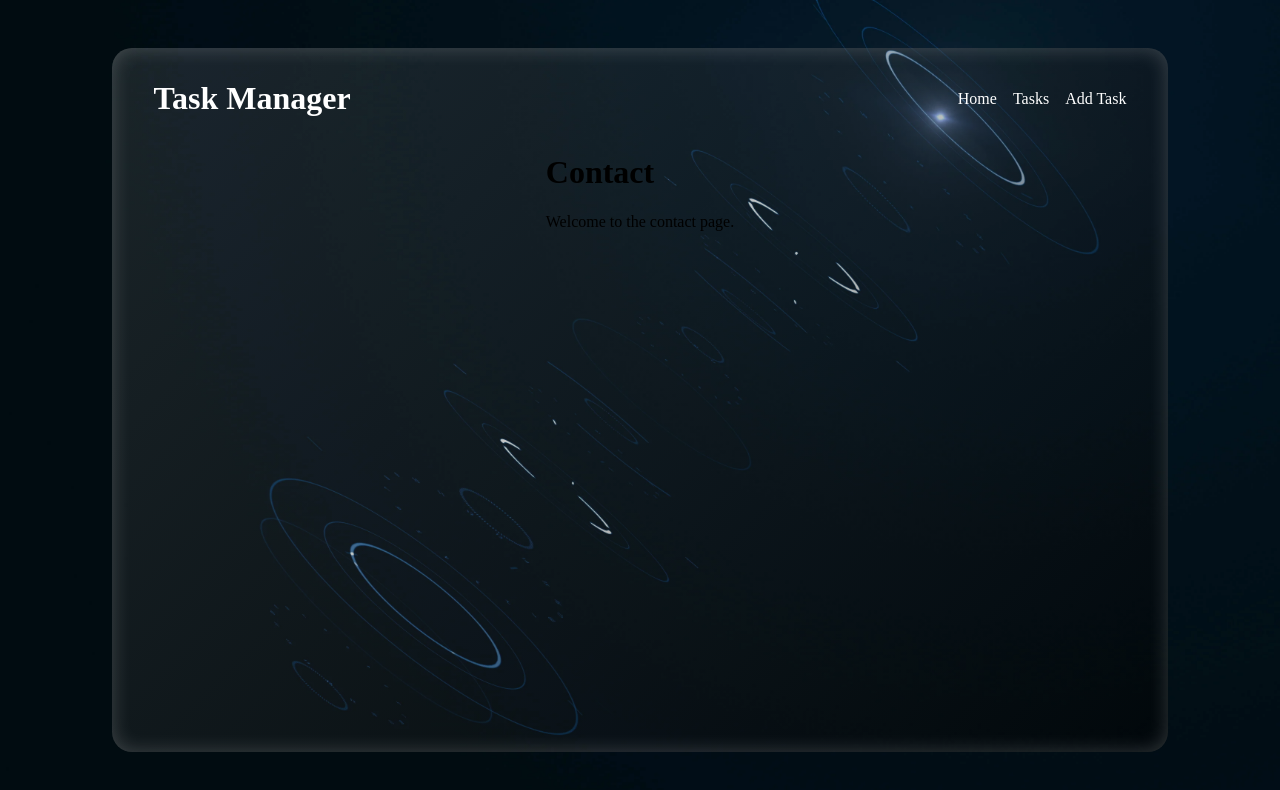
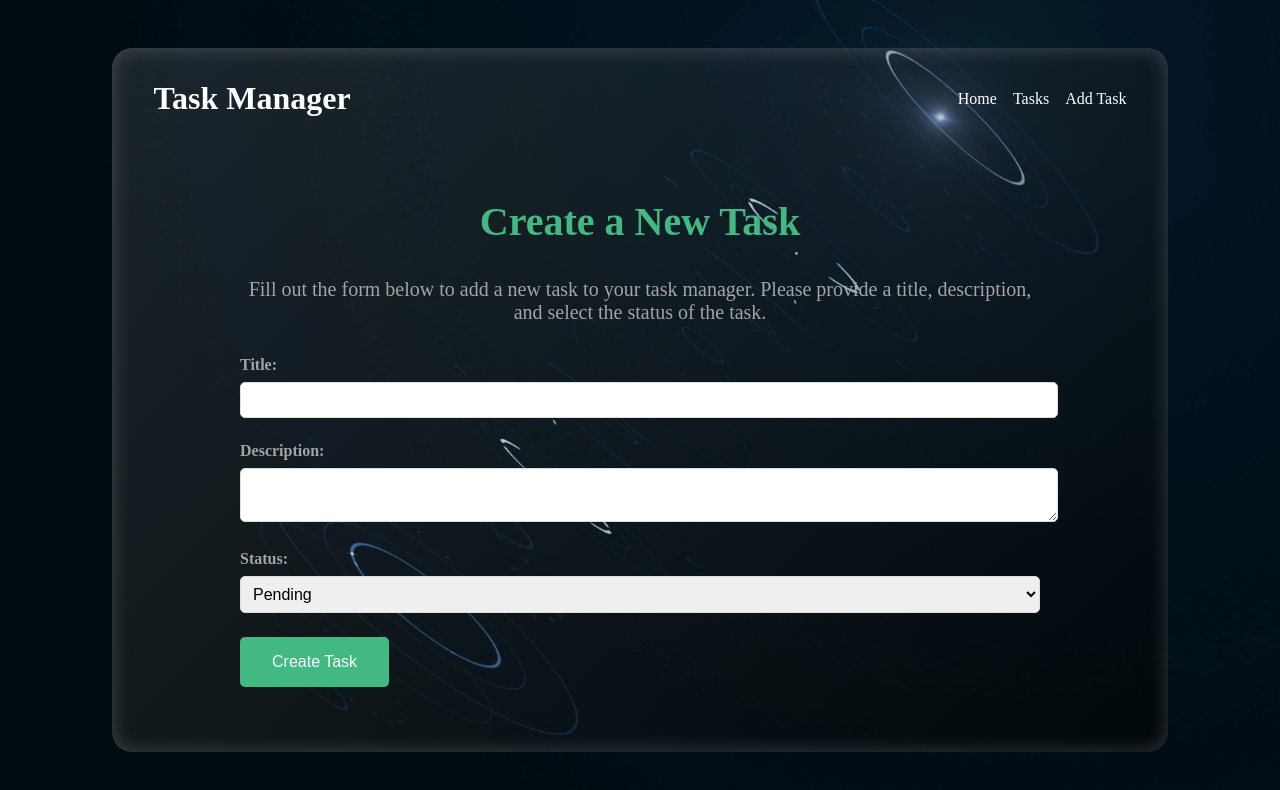
Before and after one commit to trat944/Chargevite-Frontend, a Vue app: page /add-task in a window 1280 px wide. Shown: the top 790 px of the page. Built offline with nearby package versions, Linux system fonts and the light colour scheme.

Commit message:
interface done, waiting on axios calls and ts interfaces

```diff
--- a/src/views/AddTask.vue
+++ b/src/views/AddTask.vue
@@ -1,11 +1,133 @@
 <template>
-  <div>
-    <h1>Contact</h1>
-    <p>Welcome to the contact page.</p>
+  <div class="add-task-container">
+    <section class="intro-section">
+      <h1>Create a New Task</h1>
+      <p>Fill out the form below to add a new task to your task manager. Please provide a title, description, and select the status of the task.</p>
+    </section>
+
+    <section class="form-section">
+      <form @submit.prevent="submitTask">
+        <div class="form-group">
+          <label for="title">Title:</label>
+          <input type="text" id="title" v-model="title" required />
+        </div>
+
+        <div class="form-group">
+          <label for="description">Description:</label>
+          <textarea id="description" v-model="description" required></textarea>
+        </div>
+
+        <div class="form-group">
+          <label for="status">Status:</label>
+          <select id="status" v-model="status" required>
+            <option value="pending">Pending</option>
+            <option value="in progress">In Progress</option>
+            <option value="completed">Completed</option>
+          </select>
+        </div>
+
+        <button type="submit" class="submit-button">Create Task</button>
+      </form>
+
+      <p v-if="confirmationMessage" class="confirmation-message">{{ confirmationMessage }}</p>
+    </section>
   </div>
 </template>
-<script>
-export default {
-  name: 'Home',
+
+<script setup>
+import { ref } from 'vue';
+import axios from 'axios';
+
+const title = ref('');
+const description = ref('');
+const status = ref('pending');
+const confirmationMessage = ref('');
+
+const submitTask = async () => {
+  try {
+    const newTask = {
+      title: title.value,
+      description: description.value,
+      status: status.value,
+      createdAt: new Date().toISOString()
+    };
+    await axios.post('http://localhost:3000/tasks', newTask);
+    confirmationMessage.value = 'The task has been created successfully!';
+
+    title.value = '';
+    description.value = '';
+    status.value = 'pending';
+  } catch (error) {
+    console.error('Error creating task:', error);
+  }
 };
 </script>
+
+<style scoped>
+.add-task-container {
+  max-width: 800px;
+  margin: 0 auto;
+  padding: 2rem;
+  text-align: center;
+}
+
+.intro-section {
+  margin-bottom: 2rem;
+}
+
+.intro-section h1 {
+  font-size: 2.5rem;
+  color: #42b983;
+}
+
+.intro-section p {
+  font-size: 1.25rem;
+  color: #a5a3a3;
+}
+
+.form-section {
+  text-align: left;
+}
+
+.form-group {
+  margin-bottom: 1.5rem;
+}
+
+.form-group label {
+  display: block;
+  color: #a5a3a3;
+  margin-bottom: 0.5rem;
+  font-weight: bold;
+}
+
+.form-group input,
+.form-group textarea,
+.form-group select {
+  width: 100%;
+  padding: 0.5rem;
+  font-size: 1rem;
+  border: 1px solid #ddd;
+  border-radius: 5px;
+}
+
+.submit-button {
+  background-color: #42b983;
+  color: white;
+  border: none;
+  padding: 1rem 2rem;
+  font-size: 1rem;
+  border-radius: 5px;
+  cursor: pointer;
+  transition: background-color 0.3s ease;
+}
+
+.submit-button:hover {
+  background-color: #36a573;
+}
+
+.confirmation-message {
+  margin-top: 1rem;
+  font-size: 1.25rem;
+  color: #42b983;
+}
+</style>
--- a/src/views/TaskDetail.vue
+++ b/src/views/TaskDetail.vue
@@ -1,11 +1,97 @@
 <template>
-  <div>
-    <h1>grege</h1>
-    <p>Welcome to the home page.</p>
+  <div class="task-detail-container">
+    <section v-if="task" class="task-detail">
+      <h1>{{ task.title }}</h1>
+      <p><strong>Description:</strong> {{ task.description }}</p>
+      <p><strong>Status:</strong> {{ task.status }}</p>
+      <p><strong>Created At:</strong> {{ new Date(task.createdAt).toLocaleDateString() }}</p>
+    </section>
+
+    <section v-else>
+      <p>Error displaying the task</p>
+    </section>
+
+    <button class="delete-button" @click="deleteTask">Delete Task</button>
+    <p v-if="deleteMessage" class="delete-message">{{ deleteMessage }}</p>
   </div>
 </template>
-<script>
-export default {
-  name: 'Home',
+
+<script setup>
+import { ref, onMounted } from 'vue';
+import { useRoute, useRouter } from 'vue-router';
+import axios from 'axios';
+
+const route = useRoute();
+const router = useRouter();
+const taskId = route.params.id;
+const task = ref(null);
+const deleteMessage = ref('');
+
+const fetchTaskDetails = async () => {
+  try {
+    const response = await axios.get(`http://localhost:3000/tasks/${taskId}`);
+    task.value = response.data;
+  } catch (error) {
+    console.error('Error fetching task details:', error);
+  }
 };
+
+const deleteTask = async () => {
+  try {
+    await axios.delete(`http://localhost:3000/tasks/${taskId}`);
+    deleteMessage.value = 'The task has been deleted';
+    setTimeout(() => {
+      router.push('/tasks');
+    }, 2000);
+  } catch (error) {
+    console.error('Error deleting task:', error);
+  }
+};
+
+onMounted(fetchTaskDetails);
 </script>
+
+<style scoped>
+.task-detail-container {
+  max-width: 800px;
+  margin: 0 auto;
+  padding: 2rem;
+  text-align: center;
+}
+
+.task-detail {
+  margin-bottom: 2rem;
+}
+
+.task-detail h1 {
+  font-size: 2.5rem;
+  color: #42b983;
+}
+
+.task-detail p {
+  font-size: 1.25rem;
+  color: #a5a3a3;
+  margin: 0.5rem 0;
+}
+
+.delete-button {
+  background-color: #e63946;
+  color: white;
+  border: none;
+  padding: 1rem 2rem;
+  font-size: 1rem;
+  border-radius: 5px;
+  cursor: pointer;
+  transition: background-color 0.3s ease;
+}
+
+.delete-button:hover {
+  background-color: #d62828;
+}
+
+.delete-message {
+  margin-top: 1rem;
+  font-size: 1.25rem;
+  color: #42b983;
+}
+</style>
```
